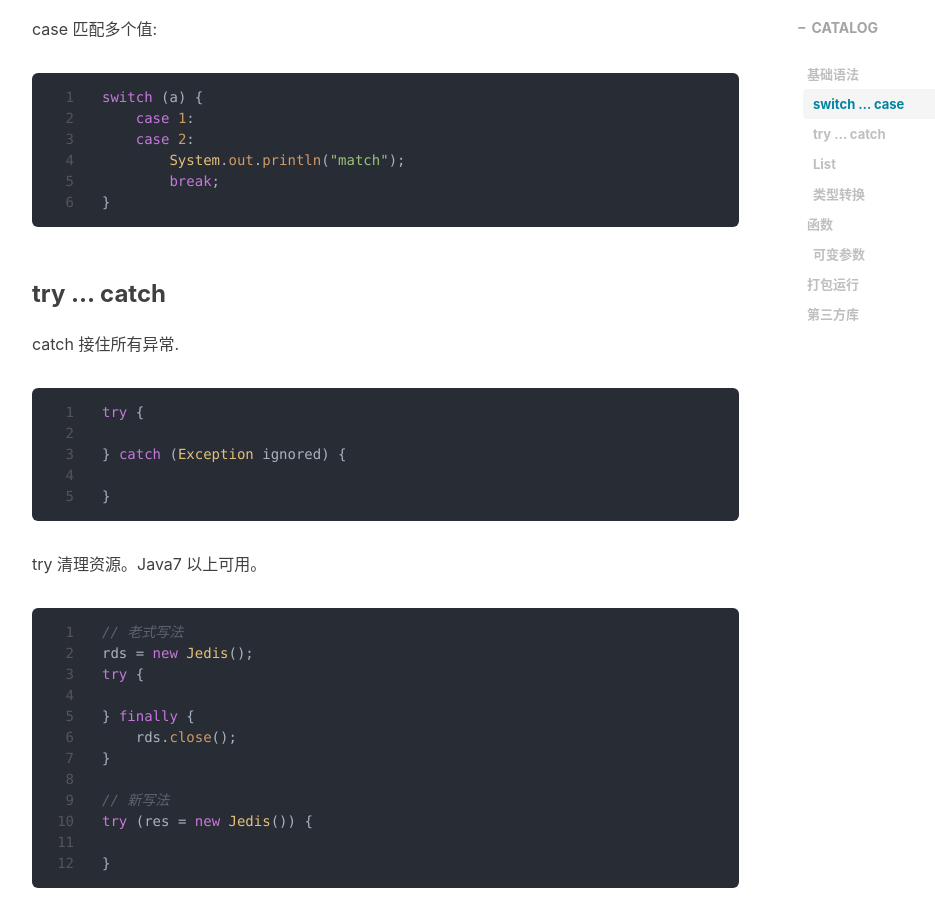
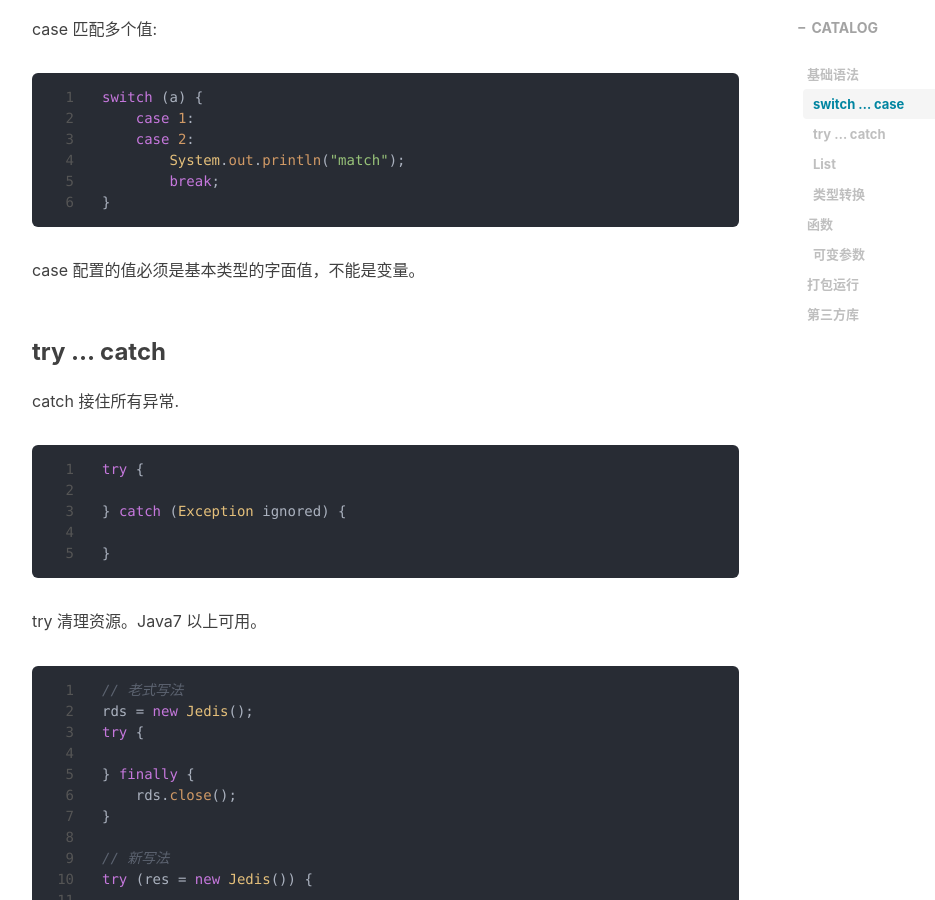
Before and after one commit to kougazhang/oom, a Jekyll site: the page built from _posts/2021-07-14-java.md, in a window 1280 px wide and 900 px high, scrolled down 543 px. Shown: the whole window, without its empty margins (233-1168 px from the left). Built offline with Jekyll 4.4.1, drawn with Linux system fonts in a browser that asks for light colours; nearby versions of some CDN libraries; comment, search, counter and statistics services are not loaded.

Commit message:
supplement post java

````diff
--- a/_posts/2021-07-14-java.md
+++ b/_posts/2021-07-14-java.md
@@ -25,6 +25,8 @@ switch (a) {
         break;
 }
 ```
+
+case 配置的值必须是基本类型的字面值，不能是变量。
 
 ### try ... catch
 
````
